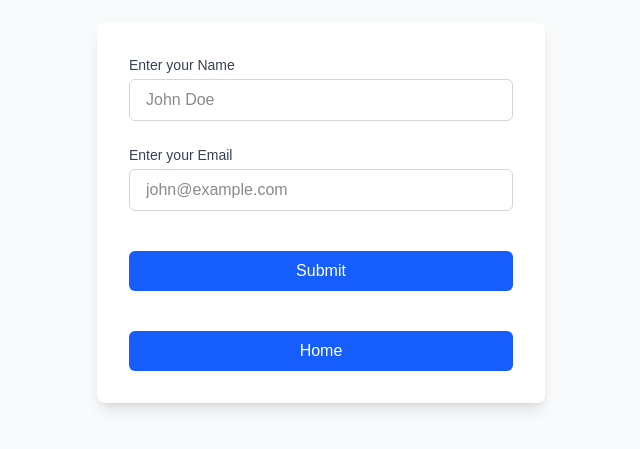
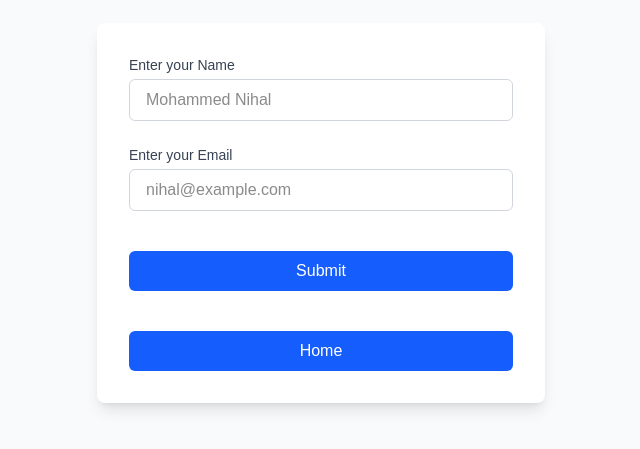
Before and after one commit to nihalmehaboob/Drewing_Demo, a Next.js app: page /FormPage in a window 1280 px wide. Shown: the part 187-636 px from the top of the page, without its empty margins (319-959 px from the left). Built offline with nearby package versions, Linux system fonts and the light colour scheme; no server answers.

Commit message:
supabase connected and elemants are inserted into Users table by creating form

```diff
--- a/app/FormPage/page.tsx
+++ b/app/FormPage/page.tsx
@@ -1,9 +1,44 @@
 'use client';
 import Link from 'next/link';
-export default function ContactForm() {
+import React from 'react';
+import { useState } from 'react';
+import supabase from '../../lib/supabase';
+
+
+
+ const ContactForm = ()=> {
+  const [username, setUsername] = useState('');
+  const [email, setEmail] = useState('');
+  //const [error, setError] = useState('');
+
+ const handlesubmit= async(e: React.FormEvent<HTMLFormElement>)=> {
+    e.preventDefault();
+
+    if (!username || !email) {
+        alert("Please fill all the fields");
+        return;
+    }
+
+    console.log(username, email);
+
+    const { error } = await supabase
+        .from('Users')
+        .insert([{ username, email }]);
+
+    if (error) {
+        alert(error.message);
+    } else {
+        // Success
+        setUsername('');
+        setEmail('');
+        alert("User added successfully!");
+    }
+}
+
   return (
-    <main className="min-h-screen bg-gray-50 dark:bg-gray-900 flex items-center justify-center px-4 py-10">
-      <form className="w-full max-w-md bg-white dark:bg-gray-800 p-8 rounded-lg shadow-lg space-y-6">
+
+    <main className="min-h-screen bg-gray-50 dark:bg-gray-900 flex items-center justify-center px-4 py-1">
+      <form className="w-full max-w-md bg-white dark:bg-gray-800 p-8 rounded-lg shadow-lg space-y-6" onSubmit={handlesubmit}>
         <div>
           <label className="block text-sm font-medium text-gray-700 dark:text-gray-300 mb-1">
             Enter your Name
@@ -11,7 +46,9 @@ export default function ContactForm() {
           <input
             type="text"
             className="w-full px-4 py-2 rounded-md border border-gray-300 focus:outline-none focus:ring-2 focus:ring-blue-500 dark:bg-gray-700 dark:text-white dark:border-gray-600"
-            placeholder="John Doe"
+            placeholder="Mohammed Nihal"
+            value={username}
+            onChange={(e) => setUsername(e.target.value)}
           />
         </div>
 
@@ -22,7 +59,10 @@ export default function ContactForm() {
           <input
             type="email"
             className="w-full px-4 py-2 rounded-md border border-gray-300 focus:outline-none focus:ring-2 focus:ring-blue-500 dark:bg-gray-700 dark:text-white dark:border-gray-600"
-            placeholder="john@example.com"
+            placeholder="nihal@example.com"
+            value={email}
+            onChange={(e) => setEmail(e.target.value)}
+
           />
         </div>
 
@@ -44,3 +84,5 @@ export default function ContactForm() {
     </main>
   );
 }
+
+export default ContactForm;
--- /dev/null
+++ b/lib/supabase.ts
@@ -0,0 +1,9 @@
+// lib/supabaseClient.js (or similar)
+import { createClient } from '@supabase/supabase-js'
+
+const supabase = createClient(
+  process.env.NEXT_PUBLIC_SUPABASE_URL!,
+  process.env.NEXT_PUBLIC_SUPABASE_ANON_KEY!
+)
+
+export default supabase;
--- /dev/null
+++ b/middleware.ts
@@ -0,0 +1,20 @@
+import { type NextRequest } from 'next/server'
+import { updateSession } from '@/utils/supabase/middleware'
+
+export async function middleware(request: NextRequest) {
+  // update user's auth session
+  return await updateSession(request)
+}
+
+export const config = {
+  matcher: [
+    /*
+     * Match all request paths except for the ones starting with:
+     * - _next/static (static files)
+     * - _next/image (image optimization files)
+     * - favicon.ico (favicon file)
+     * Feel free to modify this pattern to include more paths.
+     */
+    '/((?!_next/static|_next/image|favicon.ico|.*\\.(?:svg|png|jpg|jpeg|gif|webp)$).*)',
+  ],
+}
--- a/package.json
+++ b/package.json
@@ -9,6 +9,8 @@
     "lint": "next lint"
   },
   "dependencies": {
+    "@supabase/ssr": "^0.6.1",
+    "@supabase/supabase-js": "^2.50.0",
     "daisyui": "^5.0.43",
     "next": "15.3.3",
     "postcss": "^8.5.4",
--- /dev/null
+++ b/utils/supabase/client.js
@@ -0,0 +1,9 @@
+import { createBrowserClient } from '@supabase/ssr'
+
+export function createClient() {
+  // Create a supabase client on the browser with project's credentials
+  return createBrowserClient(
+    process.env.NEXT_PUBLIC_SUPABASE_URL,
+    process.env.NEXT_PUBLIC_SUPABASE_ANON_KEY
+  )
+}
--- /dev/null
+++ b/utils/supabase/middleware.ts
@@ -0,0 +1,34 @@
+import { createServerClient } from '@supabase/ssr'
+import { NextResponse, type NextRequest } from 'next/server'
+
+export async function updateSession(request: NextRequest) {
+  let supabaseResponse = NextResponse.next({
+    request,
+  })
+
+  const supabase = createServerClient(
+    process.env.NEXT_PUBLIC_SUPABASE_URL!,
+    process.env.NEXT_PUBLIC_SUPABASE_ANON_KEY!,
+    {
+      cookies: {
+        getAll() {
+          return request.cookies.getAll()
+        },
+        setAll(cookiesToSet) {
+          cookiesToSet.forEach(({ name, value, options }) => request.cookies.set(name, value))
+          supabaseResponse = NextResponse.next({
+            request,
+          })
+          cookiesToSet.forEach(({ name, value, options }) =>
+            supabaseResponse.cookies.set(name, value, options)
+          )
+        },
+      },
+    }
+  )
+
+  // refreshing the auth token
+  await supabase.auth.getUser()
+
+  return supabaseResponse
+}
--- /dev/null
+++ b/utils/supabase/server.js
@@ -0,0 +1,31 @@
+import { createServerClient } from '@supabase/ssr'
+import { cookies } from 'next/headers'
+
+export async function createClient() {
+  const cookieStore = await cookies()
+
+  // Create a server's supabase client with newly configured cookie,
+  // which could be used to maintain user's session
+  return createServerClient(
+    process.env.NEXT_PUBLIC_SUPABASE_URL,
+    process.env.NEXT_PUBLIC_SUPABASE_ANON_KEY,
+    {
+      cookies: {
+        getAll() {
+          return cookieStore.getAll()
+        },
+        setAll(cookiesToSet) {
+          try {
+            cookiesToSet.forEach(({ name, value, options }) =>
+              cookieStore.set(name, value, options)
+            )
+          } catch {
+            // The `setAll` method was called from a Server Component.
+            // This can be ignored if you have middleware refreshing
+            // user sessions.
+          }
+        },
+      },
+    }
+  )
+}
```
Also changed, not shown: 1 other file (tests, documents, lock files or other folders).
